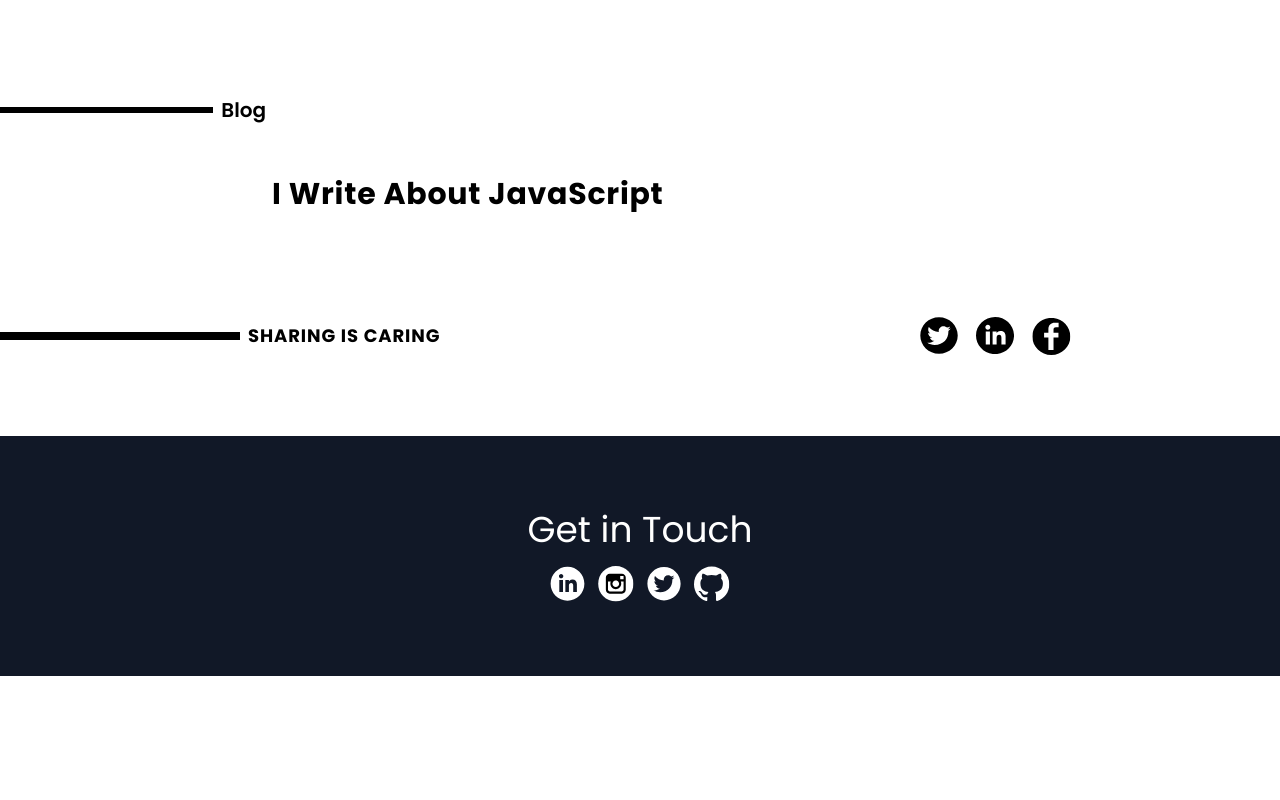
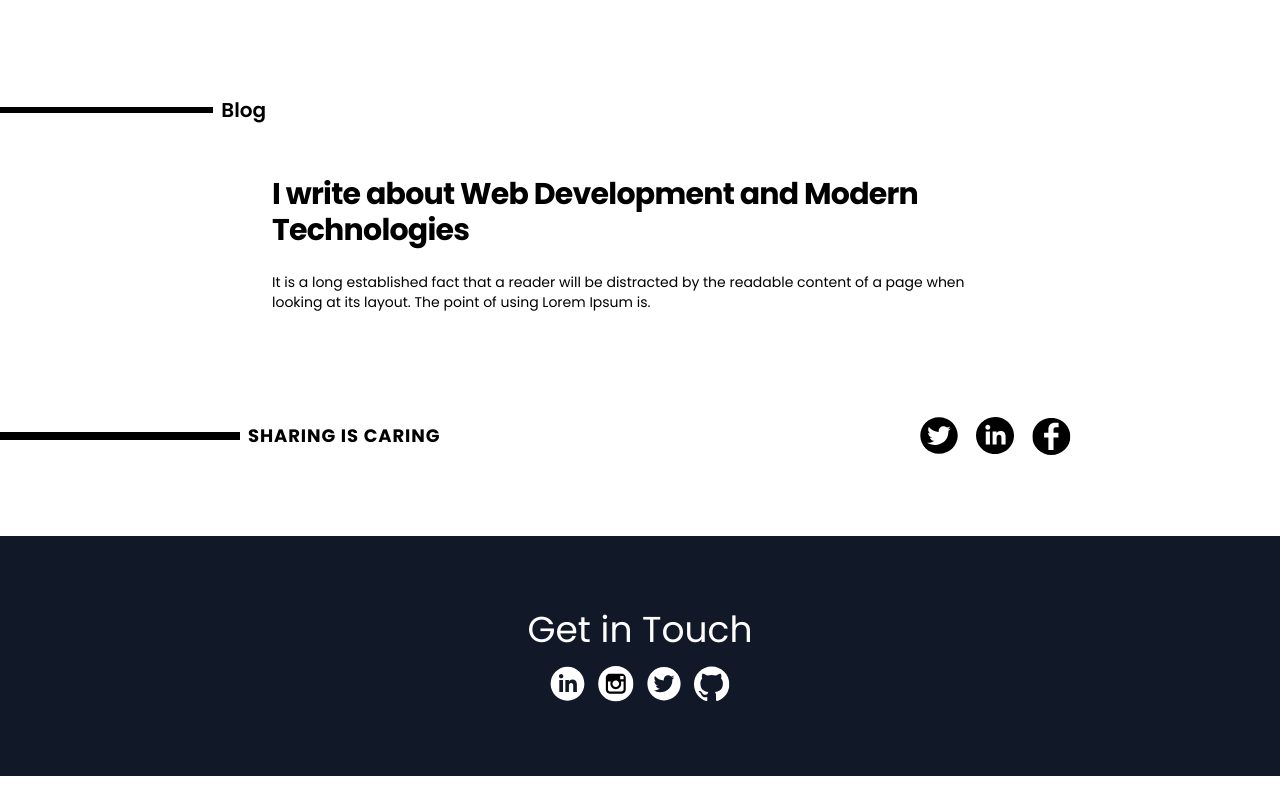
Before and after one commit to noor-codes/noorullah.dev, a Next.js app: page /blog in a window 1280 px wide. Built offline with nearby package versions, Linux system fonts and the light colour scheme.

Commit message:
Blog Header

```diff
--- a/components/blog/BlogTitle.jsx
+++ b/components/blog/BlogTitle.jsx
@@ -1,6 +1,6 @@
 const BlogTitle = ({ title }) => (
   <div className="mt-8 mb-4 px-8">
-    <h1 className="font-semibold leading-tight text-2xl tracking-wide capitalize xs:font-bold md:text-3xl lg:mb-6">
+    <h1 className="font-bold leading-normal text-2xl tracking-tight xs:font-bold md:text-3xl lg:mb-6">
       {title}
     </h1>
   </div>
--- /dev/null
+++ b/components/blog/Description.jsx
@@ -0,0 +1,8 @@
+const Description = () => (
+  <p className="px-8 text-sm">
+    It is a long established fact that a reader will be distracted by the readable content of a page
+    when looking at its layout. The point of using Lorem Ipsum is.
+  </p>
+)
+
+export default Description
--- a/pages/blog/index.jsx
+++ b/pages/blog/index.jsx
@@ -1,8 +1,10 @@
 import Head from 'next/head'
+
 import SectionTitle from '@/articles/SectionTitle'
 import BlogTitle from '@/blog/BlogTitle'
 import Sharing from '@/articles/Sharing'
 import Footer from '@/components/Footer'
+import Description from '@/components/blog/Description'
 
 const Blog = () => (
   <div>
@@ -19,11 +21,11 @@ const Blog = () => (
 
     <SectionTitle name="Blog" />
     <main className="xs:px-4 mx-auto md:px-24 md:pt-5 xl:px-60">
-      <BlogTitle title="I write about JavaScript" />
+      <BlogTitle title="I write about Web Development and Modern Technologies" />
+      <Description />
     </main>
 
     <Sharing />
-
     <Footer />
   </div>
 )
```
